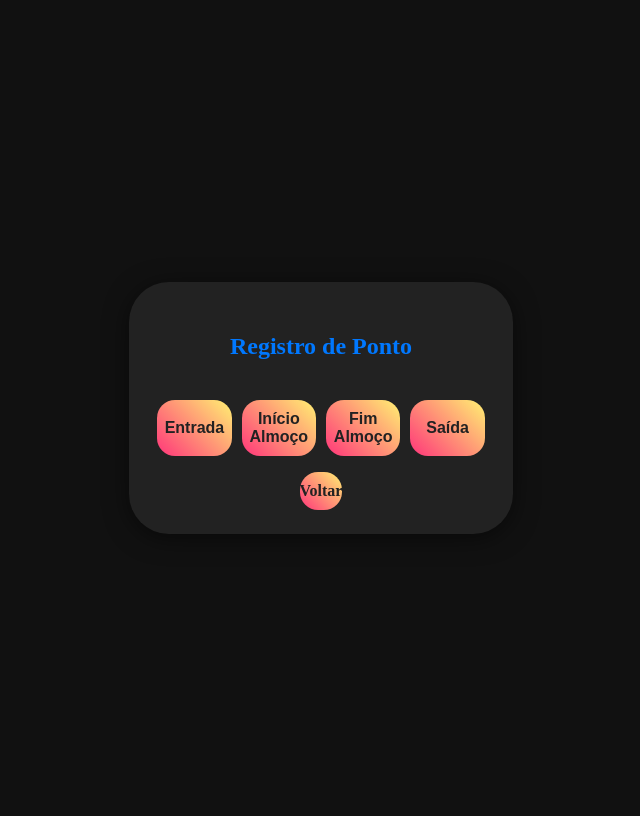
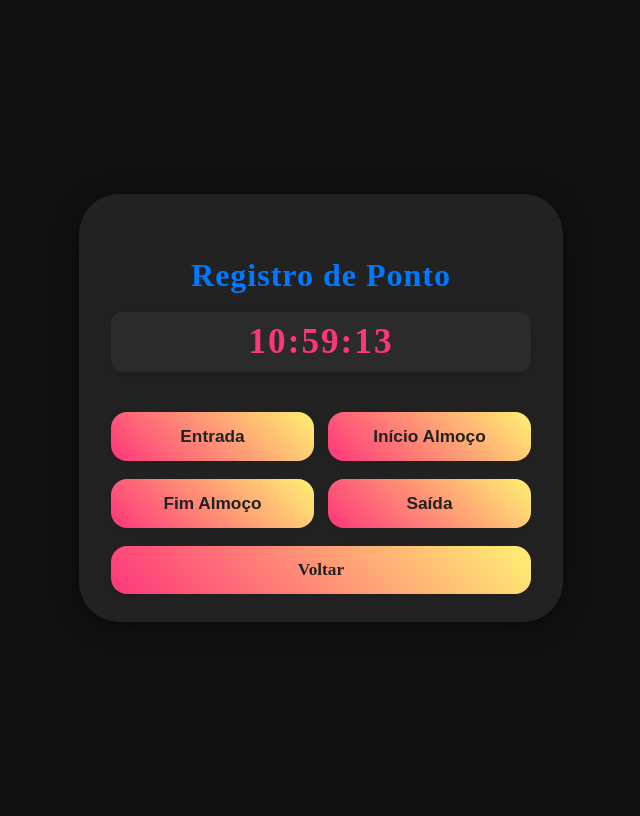
Before and after one commit to GianKretzl/point_system, a Flask app: template templates/employee_clock.html in a window 1280 px wide. Shown: the whole page, without its empty margins (319-959 px from the left). Run offline with Flask 3, Linux system fonts and the light colour scheme; the template is opened without the code that fills it, so the values that code supplies are empty.

Commit message:
fix screen employee_clock

```diff
--- a/static/css/employee_clock.css
+++ b/static/css/employee_clock.css
@@ -22,12 +22,13 @@ body {
 }
 
 .main {
-    max-width: 400px;
+    max-width: 420px;
+    width: 100%;
     margin: 40px auto;
     background: var(--box-bg);
     border-radius: var(--border-radius);
     box-shadow: var(--box-shadow);
-    padding: 32px 28px 24px 28px;
+    padding: 36px 32px 28px 32px;
     display: flex;
     flex-direction: column;
     align-items: center;
@@ -35,24 +36,40 @@ body {
 
 .main h2 {
     color: var(--primary);
-    font-size: 1.5em;
-    margin-bottom: 24px;
+    font-size: 2em;
+    margin-bottom: 18px;
+    font-weight: 700;
+    letter-spacing: 1px;
     text-align: center;
+}
+
+.clock-time {
+    font-size: 2.2em;
     font-weight: 600;
+    color: var(--accent);
+    margin-bottom: 22px;
+    letter-spacing: 2px;
+    background: rgba(255,255,255,0.04);
+    border-radius: 12px;
+    padding: 10px 0;
+    width: 100%;
+    text-align: center;
+    box-shadow: 0 2px 8px rgba(0,0,0,0.15);
 }
 
 .clock-form {
     width: 100%;
     display: flex;
     flex-direction: column;
-    gap: 18px;
+    gap: 0;
 }
 
 .button-row {
     display: flex;
     justify-content: space-between;
-    gap: 10px;
-    margin-top: 16px;
+    gap: 14px;
+    margin-top: 18px;
+    width: 100%;
 }
 
 .button-row button,
@@ -61,14 +78,24 @@ body {
     background: var(--primary-gradient);
     color: #222;
     border: none;
-    border-radius: 18px;
-    padding: 10px 0;
-    font-size: 1em;
-    font-weight: 600;
+    border-radius: 16px;
+    padding: 14px 0;
+    font-size: 1.08em;
+    font-weight: 700;
     cursor: pointer;
     text-align: center;
     text-decoration: none;
-    transition: background 0.2s, color 0.2s;
+    box-shadow: 0 2px 8px rgba(0,0,0,0.10);
+    transition: background 0.18s, color 0.18s, transform 0.08s;
+    outline: none;
+    margin-bottom: 0;
+}
+
+.button-row button:active,
+.button-row a:active {
+    transform: scale(0.97);
+    background: var(--accent);
+    color: #fff;
 }
 
 .button-row button:hover,
@@ -78,18 +105,19 @@ body {
 }
 
 .messages {
-    margin-top: 18px;
+    margin-top: 22px;
     list-style: none;
     padding: 0;
     width: 100%;
 }
 
 .messages li {
-    padding: 10px;
+    padding: 12px;
     border-radius: 10px;
     margin-bottom: 8px;
     font-weight: 500;
     text-align: center;
+    font-size: 1em;
 }
 
 .messages li.success {
@@ -101,3 +129,18 @@ body {
     background: #ff357a;
     color: #fff;
 }
+
+@media (max-width: 500px) {
+    .main {
+        padding: 18px 6px 12px 6px;
+        max-width: 98vw;
+    }
+    .clock-time {
+        font-size: 1.3em;
+    }
+    .button-row button,
+    .button-row a {
+        font-size: 0.98em;
+        padding: 10px 0;
+    }
+}
--- a/templates/employee_clock.html
+++ b/templates/employee_clock.html
@@ -8,10 +8,13 @@
 <body>
     <div class="main">
         <h2>Registro de Ponto</h2>
+        <div class="clock-time" id="clock-time">--:--:--</div>
         <form method="POST" class="clock-form">
             <div class="button-row">
                 <button name="punch_type" value="entry" type="submit">Entrada</button>
                 <button name="punch_type" value="lunch_start" type="submit">Início Almoço</button>
+            </div>
+            <div class="button-row">
                 <button name="punch_type" value="lunch_end" type="submit">Fim Almoço</button>
                 <button name="punch_type" value="exit" type="submit">Saída</button>
             </div>
@@ -33,5 +36,17 @@
           {% endif %}
         {% endwith %}
     </div>
+    <script>
+        // Relógio digital em tempo real
+        function updateClock() {
+            const now = new Date();
+            const h = String(now.getHours()).padStart(2, '0');
+            const m = String(now.getMinutes()).padStart(2, '0');
+            const s = String(now.getSeconds()).padStart(2, '0');
+            document.getElementById('clock-time').textContent = `${h}:${m}:${s}`;
+        }
+        setInterval(updateClock, 1000);
+        updateClock();
+    </script>
 </body>
 </html>
```
